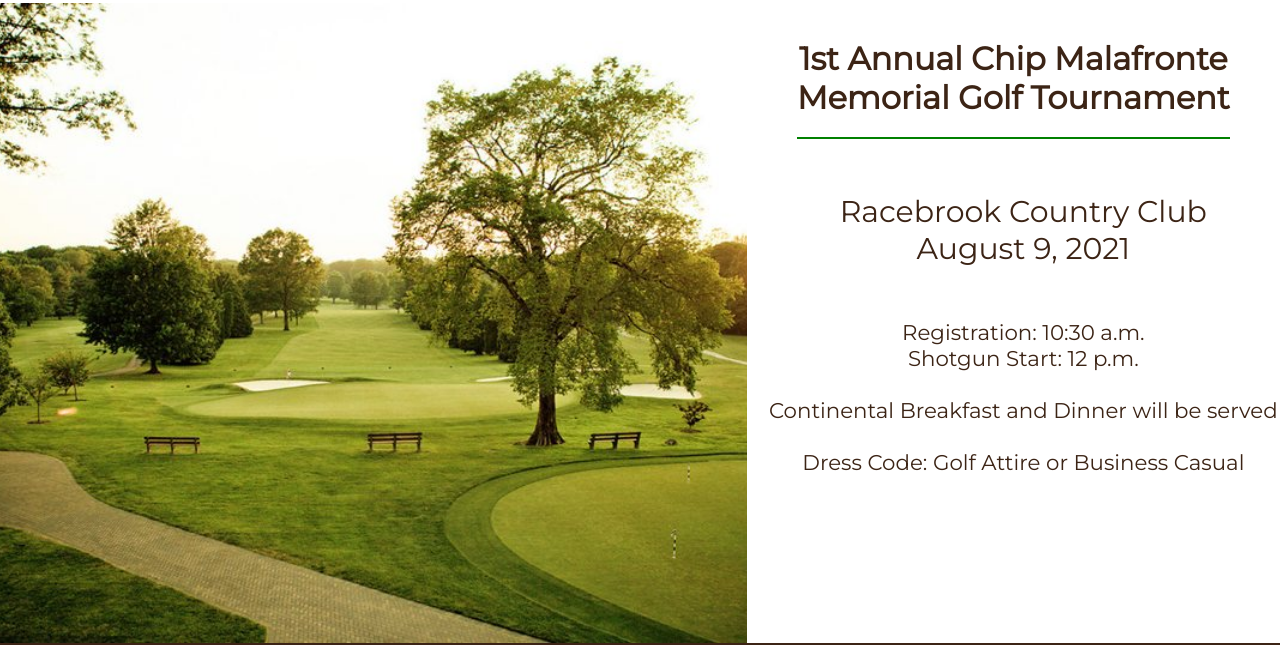
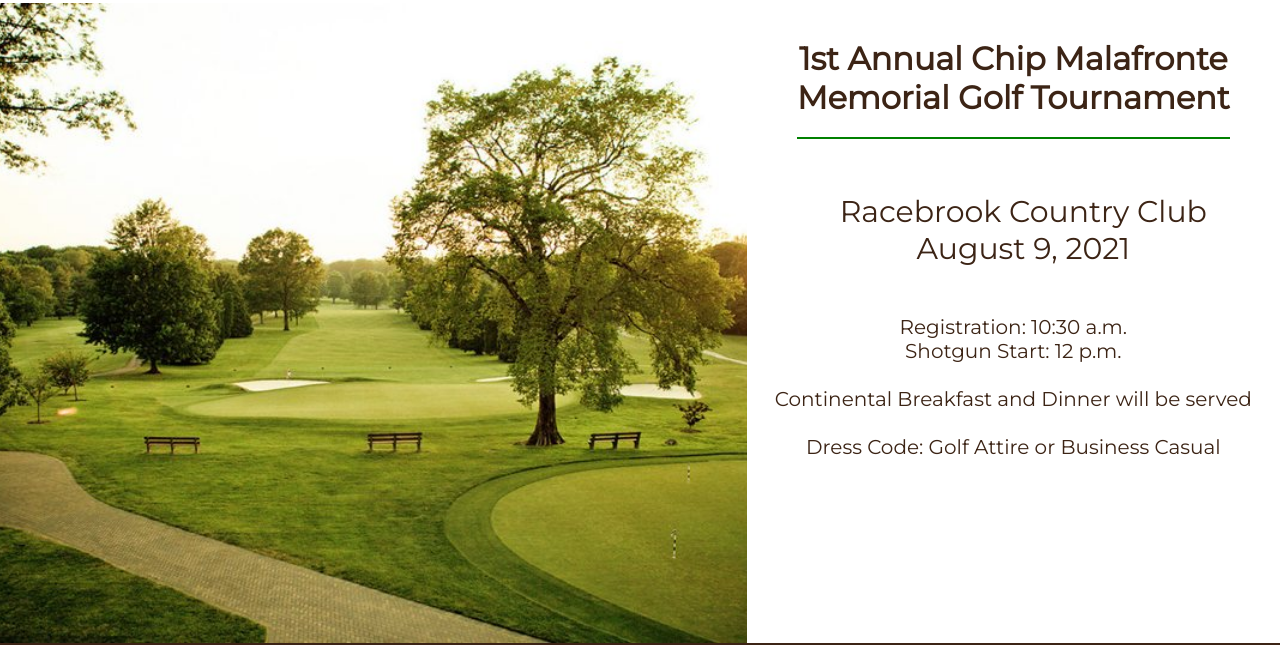
Before and after one commit to frankmalafronte/theBoy, a Gatsby site: page /home in a window 1280 px wide. Shown: the part 869-1514 px from the top of the page. Built offline with nearby package versions, Linux system fonts and the light colour scheme; Gatsby itself is replaced by a stand-in of ours.

Commit message:
change fonts

```diff
--- a/src/components/styles.module.css
+++ b/src/components/styles.module.css
@@ -183,6 +183,9 @@
 .detail{
   font-size:15px;
 }
+.subDetail{
+  font-size:12px
+}
 
 
 
@@ -222,6 +225,9 @@
   .detail{
     padding-left: 20px;
     font-size:30px;
+  }
+  .subDetail{
+    font-size:20px
   }
   .racebrookButton{
     padding-left: 20px;
--- a/src/pages/home.js
+++ b/src/pages/home.js
@@ -55,7 +55,7 @@
          <div className={styles.detail}  >
           August 9, 2021
         </div>
-        <div className={styles.detail} style={{fontSize:"16pt"}}  >
+        <div className={styles.subDetail} >
         <br/><br/>
         Registration: 10:30 a.m. <br/>Shotgun Start: 12 p.m.
         <br/><br/>
```
